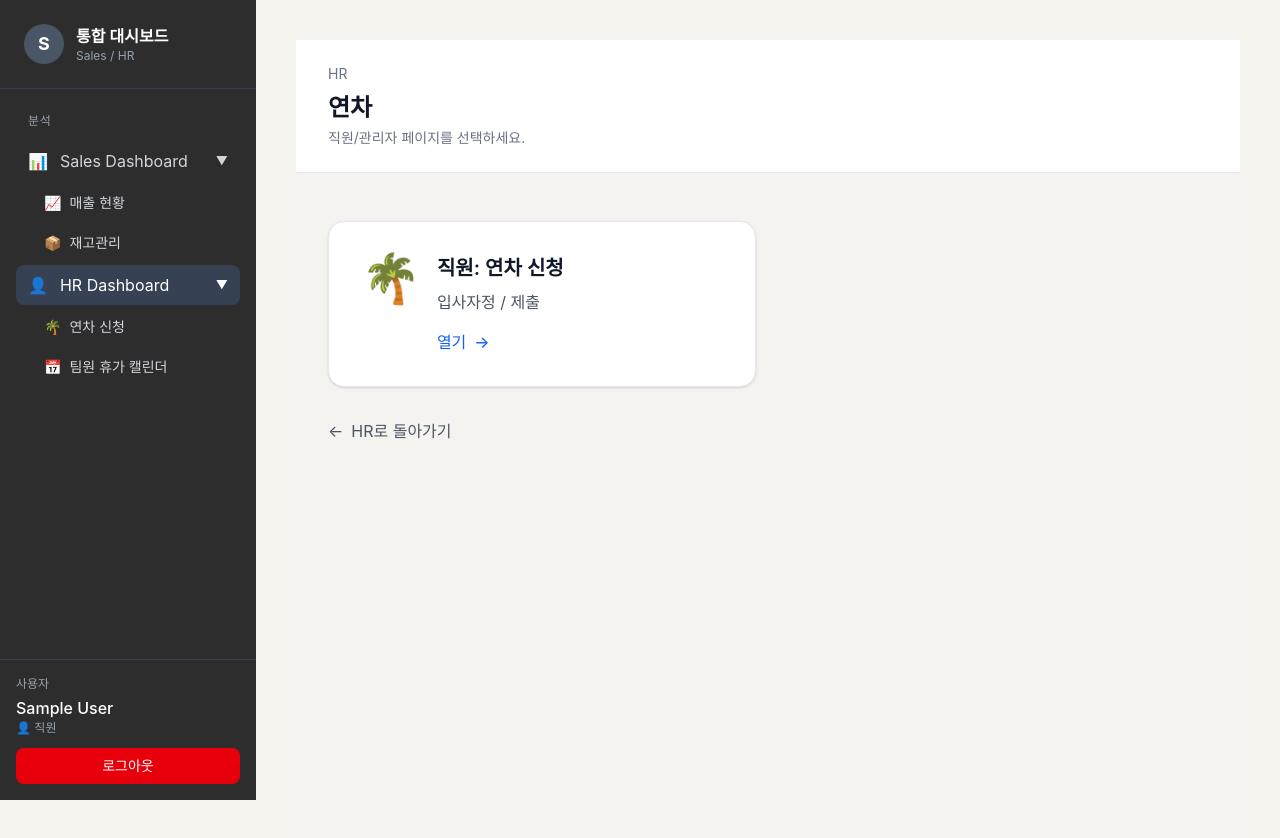
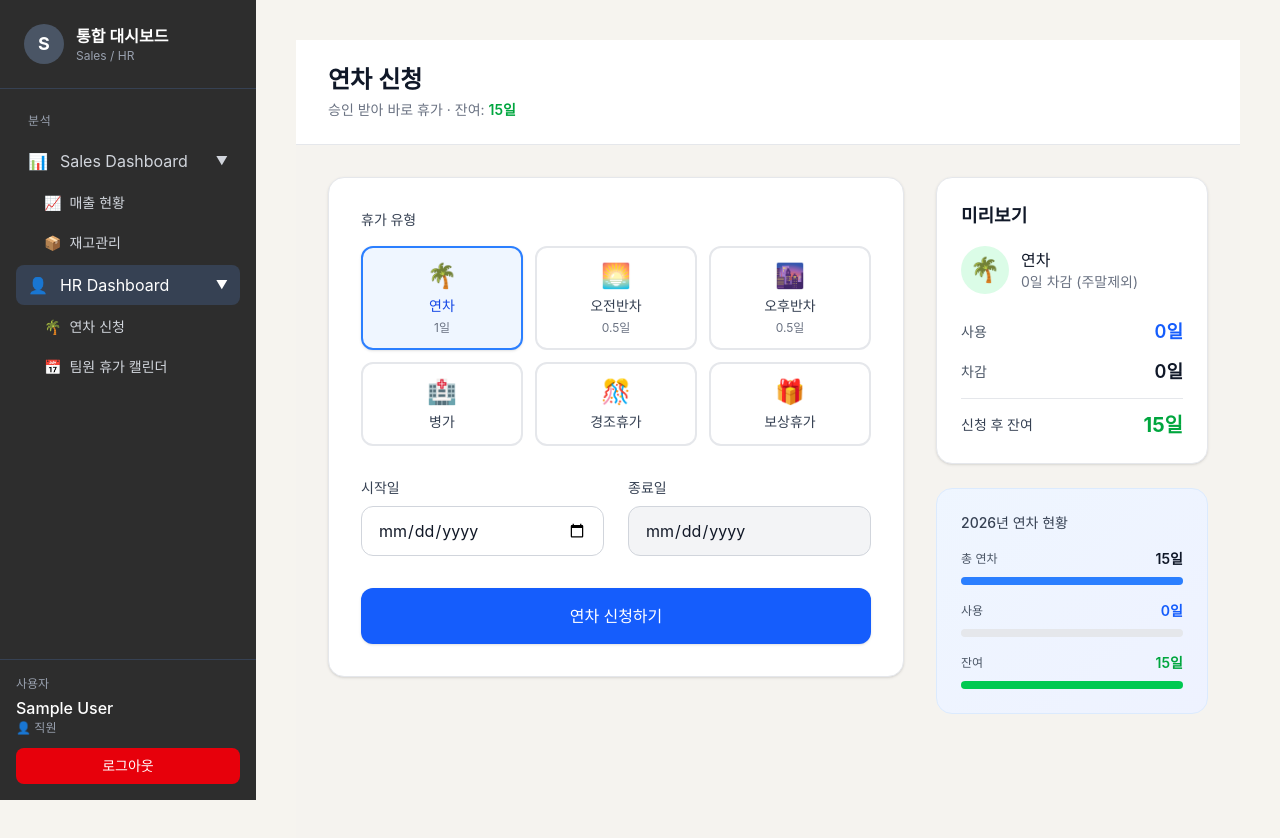
Before and after one commit to namucompanyai-afk/namu-dashboard-new, a Next.js app: page /hr/leave/apply in a window 1280 px wide. Shown: the top 838 px of the page. Built offline with nearby package versions, Linux system fonts and the light colour scheme; no server answers; sample sign-in values are in the browser's storage; a web font is replaced by a local one.

Commit message:
Update page.tsx

```diff
--- a/app/hr/leave/apply/page.tsx
+++ b/app/hr/leave/apply/page.tsx
@@ -1,84 +1,299 @@
 'use client';
 
-import { useRouter } from 'next/navigation';
 import { useState, useEffect } from 'react';
 
-export default function LeavePage() {
-  const router = useRouter();
-  const [userRole, setUserRole] = useState<string | null>(null);
+export default function LeaveApplyPage() {
+  const [leaveType, setLeaveType] = useState('연차');
+  const [startDate, setStartDate] = useState('');
+  const [endDate, setEndDate] = useState('');
+  const [loading, setLoading] = useState(false);
+
+  const [currentUser, setCurrentUser] = useState({
+    name: '',
+    email: '',
+  });
+
+  const [leaveBalance, setLeaveBalance] = useState({
+    total: 15,
+    used: 0,
+    remaining: 15,
+  });
+
+  const leaveTypes = [
+    { id: '연차', label: '연차', icon: '🌴', days: 1 },
+    { id: '오전반차', label: '오전반차', icon: '🌅', days: 0.5 },
+    { id: '오후반차', label: '오후반차', icon: '🌆', days: 0.5 },
+    { id: '병가', label: '병가', icon: '🏥', days: 0 },
+    { id: '경조휴가', label: '경조휴가', icon: '🎊', days: 0 },
+    { id: '보상휴가', label: '보상휴가', icon: '🎁', days: 0 },
+  ];
 
   useEffect(() => {
     const userStr = localStorage.getItem('user');
     if (userStr) {
       const user = JSON.parse(userStr);
-      setUserRole(user.role || '직원');
+      setCurrentUser({
+        name: user.name || '',
+        email: user.email || '',
+      });
     }
   }, []);
+
+  useEffect(() => {
+    if (currentUser.email) {
+      fetchEmployeeData();
+    }
+  }, [currentUser.email]);
+
+  useEffect(() => {
+    if (startDate && endDate && new Date(endDate) < new Date(startDate)) {
+      setEndDate(startDate);
+    }
+  }, [startDate]);
+
+  const fetchEmployeeData = async () => {
+    try {
+      const res = await fetch('/api/apps-script?action=getEmployee&email=' + currentUser.email);
+      const data = await res.json();
+
+      if (data.ok && data.data) {
+        setLeaveBalance({
+          total: data.data.총연차 ?? 15,
+          used: data.data.사용연차 ?? 0,
+          remaining: data.data.잔여연차 ?? 15,
+        });
+      }
+    } catch (err) {
+      console.error('연차 정보 조회 실패:', err);
+    }
+  };
+
+  const countWeekdays = (start: Date, end: Date) => {
+    let count = 0;
+    const current = new Date(start);
+
+    while (current <= end) {
+      const dayOfWeek = current.getDay();
+      if (dayOfWeek !== 0 && dayOfWeek !== 6) {
+        count++;
+      }
+      current.setDate(current.getDate() + 1);
+    }
+
+    return count;
+  };
+
+  const calculateDays = () => {
+    if (!startDate || !endDate) return 0;
+
+    const start = new Date(startDate);
+    const end = new Date(endDate);
+
+    const weekdays = countWeekdays(start, end);
+
+    const selectedType = leaveTypes.find(t => t.id === leaveType);
+    if (selectedType && selectedType.days > 0) {
+      return selectedType.days * weekdays;
+    }
+    return 0;
+  };
+
+  const handleSubmit = async () => {
+    if (!startDate || !endDate) {
+      alert('시작일과 종료일을 선택해주세요!');
+      return;
+    }
+
+    const days = calculateDays();
+
+    setLoading(true);
+
+    try {
+      const res = await fetch('/api/apps-script', {
+        method: 'POST',
+        headers: { 'Content-Type': 'application/json' },
+        body: JSON.stringify({
+          action: 'createLeave',
+          payload: {
+            name: currentUser.name,
+            email: currentUser.email,
+            type: leaveType,
+            startDate,
+            endDate,
+            days,
+          },
+        }),
+      });
+
+      const data = await res.json();
+
+      if (data.ok) {
+        alert('연차 신청이 완료되었습니다!\n승인 대기 중입니다.');
+        setStartDate('');
+        setEndDate('');
+        fetchEmployeeData();
+      } else {
+        alert('연차 신청 실패: ' + (data.error || '알 수 없는 오류'));
+      }
+    } catch (err) {
+      console.error('연차 신청 에러:', err);
+      alert('연차 신청 중 오류가 발생했습니다.');
+    } finally {
+      setLoading(false);
+    }
+  };
+
+  const days = calculateDays();
 
   return (
     <div className="min-h-screen bg-[#f5f3ef]">
       <div className="bg-white border-b border-gray-200 px-8 py-6">
-        <div className="flex items-center gap-2 text-sm text-gray-500 mb-2">
-          <span>HR</span>
-        </div>
-        <h1 className="text-2xl font-semibold text-gray-900">연차</h1>
+        <h1 className="text-2xl font-semibold text-gray-900">연차 신청</h1>
         <p className="text-sm text-gray-500 mt-1">
-          직원/관리자 페이지를 선택하세요.
+          승인 받아 바로 휴가 · 잔여: <span className="font-semibold text-green-600">{leaveBalance.remaining}일</span>
         </p>
       </div>
 
-      <div className="px-8 py-12">
-        <div className="grid grid-cols-2 gap-6">
-          <div
-            onClick={() => router.push('/hr/leave/apply')}
-            className="bg-white rounded-2xl shadow-sm border border-gray-200 p-8 hover:shadow-lg transition-all cursor-pointer group max-w-xl"
-          >
-            <div className="flex items-start gap-4">
-              <div className="text-5xl">🌴</div>
-              <div className="flex-1">
-                <h3 className="text-xl font-semibold text-gray-900 mb-2 group-hover:text-blue-600 transition-colors">
-                  직원: 연차 신청
-                </h3>
-                <p className="text-gray-600 mb-4">
-                  입사자정 / 제출
-                </p>
-                <div className="flex items-center text-blue-600 font-medium">
-                  열기 <span className="ml-2">→</span>
+      <div className="max-w-7xl mx-auto px-8 py-8">
+        <div className="grid grid-cols-1 lg:grid-cols-3 gap-8">
+          <div className="lg:col-span-2">
+            <div className="bg-white rounded-2xl shadow-sm border border-gray-200 p-8">
+              <div className="mb-8">
+                <label className="block text-sm font-medium text-gray-700 mb-4">
+                  휴가 유형
+                </label>
+                <div className="grid grid-cols-2 sm:grid-cols-3 gap-3">
+                  {leaveTypes.map((type) => (
+                    <button
+                      key={type.id}
+                      onClick={() => setLeaveType(type.id)}
+                      className={'relative px-4 py-3 rounded-xl border-2 transition-all ' + (leaveType === type.id ? 'border-blue-500 bg-blue-50 shadow-sm' : 'border-gray-200 bg-white hover:border-gray-300')}
+                    >
+                      <div className="text-2xl mb-1">{type.icon}</div>
+                      <div className={'text-sm font-medium ' + (leaveType === type.id ? 'text-blue-700' : 'text-gray-700')}>
+                        {type.label}
+                      </div>
+                      {type.days > 0 && (
+                        <div className="text-xs text-gray-500 mt-1">
+                          {type.days}일
+                        </div>
+                      )}
+                    </button>
+                  ))}
+                </div>
+              </div>
+
+              <div className="grid grid-cols-1 sm:grid-cols-2 gap-6 mb-8">
+                <div>
+                  <label className="block text-sm font-medium text-gray-700 mb-2">
+                    시작일
+                  </label>
+                  <input
+                    type="date"
+                    value={startDate}
+                    onChange={(e) => setStartDate(e.target.value)}
+                    className="w-full px-4 py-3 border border-gray-300 rounded-xl focus:ring-2 focus:ring-blue-500 focus:border-transparent"
+                  />
+                </div>
+                <div>
+                  <label className="block text-sm font-medium text-gray-700 mb-2">
+                    종료일
+                  </label>
+                  <input
+                    type="date"
+                    value={endDate}
+                    onChange={(e) => setEndDate(e.target.value)}
+                    min={startDate || undefined}
+                    disabled={!startDate}
+                    className="w-full px-4 py-3 border border-gray-300 rounded-xl focus:ring-2 focus:ring-blue-500 focus:border-transparent disabled:bg-gray-100 disabled:cursor-not-allowed"
+                  />
+                </div>
+              </div>
+
+              {startDate && endDate && (
+                <div className="mb-6 p-4 bg-blue-50 border border-blue-200 rounded-xl">
+                  <p className="text-sm text-blue-700">
+                    💡 주말(토/일)을 제외한 평일만 연차로 계산됩니다.
+                  </p>
+                </div>
+              )}
+
+              <button
+                onClick={handleSubmit}
+                disabled={loading}
+                className={'w-full font-medium py-4 rounded-xl transition-colors shadow-sm ' + (loading ? 'bg-gray-400 cursor-not-allowed' : 'bg-blue-600 hover:bg-blue-700 text-white')}
+              >
+                {loading ? '신청 중...' : '연차 신청하기'}
+              </button>
+            </div>
+          </div>
+
+          <div className="lg:col-span-1">
+            <div className="sticky top-8">
+              <div className="bg-white rounded-2xl shadow-sm border border-gray-200 p-6 mb-6">
+                <h3 className="text-lg font-semibold text-gray-900 mb-4">미리보기</h3>
+
+                <div className="flex items-center mb-6">
+                  <div className="w-12 h-12 bg-green-100 rounded-full flex items-center justify-center text-2xl mr-3">
+                    🌴
+                  </div>
+                  <div>
+                    <div className="font-medium text-gray-900">{leaveType}</div>
+                    <div className="text-sm text-gray-500">{days}일 차감 (주말제외)</div>
+                  </div>
+                </div>
+
+                <div className="space-y-3">
+                  <div className="flex justify-between items-center">
+                    <span className="text-sm text-gray-600">사용</span>
+                    <span className="text-lg font-semibold text-blue-600">{leaveBalance.used}일</span>
+                  </div>
+                  <div className="flex justify-between items-center">
+                    <span className="text-sm text-gray-600">차감</span>
+                    <span className="text-lg font-semibold text-gray-900">{days}일</span>
+                  </div>
+                  <div className="h-px bg-gray-200"></div>
+                  <div className="flex justify-between items-center">
+                    <span className="text-sm font-medium text-gray-700">신청 후 잔여</span>
+                    <span className="text-xl font-bold text-green-600">{leaveBalance.remaining - days}일</span>
+                  </div>
+                </div>
+              </div>
+
+              <div className="bg-gradient-to-br from-blue-50 to-indigo-50 rounded-2xl p-6 border border-blue-100">
+                <h4 className="text-sm font-medium text-gray-700 mb-4">2026년 연차 현황</h4>
+                <div className="space-y-4">
+                  <div>
+                    <div className="flex justify-between items-center mb-2">
+                      <span className="text-xs text-gray-600">총 연차</span>
+                      <span className="text-sm font-semibold text-gray-900">{leaveBalance.total}일</span>
+                    </div>
+                    <div className="w-full bg-gray-200 rounded-full h-2">
+                      <div className="bg-blue-500 h-2 rounded-full" style={{ width: '100%' }}></div>
+                    </div>
+                  </div>
+                  <div>
+                    <div className="flex justify-between items-center mb-2">
+                      <span className="text-xs text-gray-600">사용</span>
+                      <span className="text-sm font-semibold text-blue-600">{leaveBalance.used}일</span>
+                    </div>
+                    <div className="w-full bg-gray-200 rounded-full h-2">
+                      <div className="bg-blue-400 h-2 rounded-full" style={{ width: ((leaveBalance.used / leaveBalance.total) * 100) + '%' }}></div>
+                    </div>
+                  </div>
+                  <div>
+                    <div className="flex justify-between items-center mb-2">
+                      <span className="text-xs text-gray-600">잔여</span>
+                      <span className="text-sm font-semibold text-green-600">{leaveBalance.remaining}일</span>
+                    </div>
+                    <div className="w-full bg-gray-200 rounded-full h-2">
+                      <div className="bg-green-500 h-2 rounded-full" style={{ width: ((leaveBalance.remaining / leaveBalance.total) * 100) + '%' }}></div>
+                    </div>
+                  </div>
                 </div>
               </div>
             </div>
           </div>
-
-          {userRole === '관리자' && (
-            <div
-              onClick={() => router.push('/hr/leave/admin')}
-              className="bg-white rounded-2xl shadow-sm border border-gray-200 p-8 hover:shadow-lg transition-all cursor-pointer group max-w-xl"
-            >
-              <div className="flex items-start gap-4">
-                <div className="text-5xl">📋</div>
-                <div className="flex-1">
-                  <h3 className="text-xl font-semibold text-gray-900 mb-2 group-hover:text-blue-600 transition-colors">
-                    관리자: 승인 관리
-                  </h3>
-                  <p className="text-gray-600 mb-4">
-                    승인/반려 / 캘린더 등록
-                  </p>
-                  <div className="flex items-center text-blue-600 font-medium">
-                    열기 <span className="ml-2">→</span>
-                  </div>
-                </div>
-              </div>
-            </div>
-          )}
-        </div>
-
-        <div className="mt-8">
-          <button
-            onClick={() => router.push('/hr')}
-            className="text-gray-600 hover:text-gray-900 flex items-center gap-2"
-          >
-            <span>←</span> HR로 돌아가기
-          </button>
         </div>
       </div>
     </div>
```
